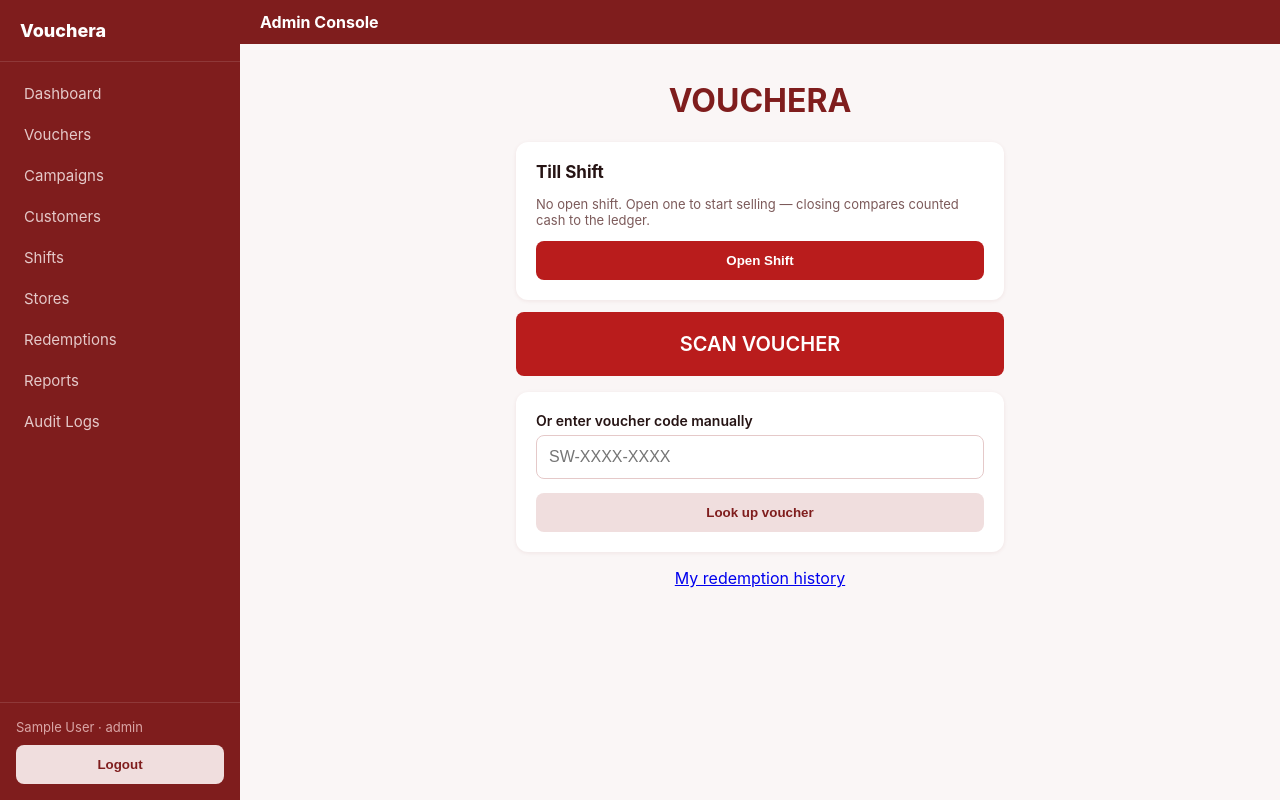
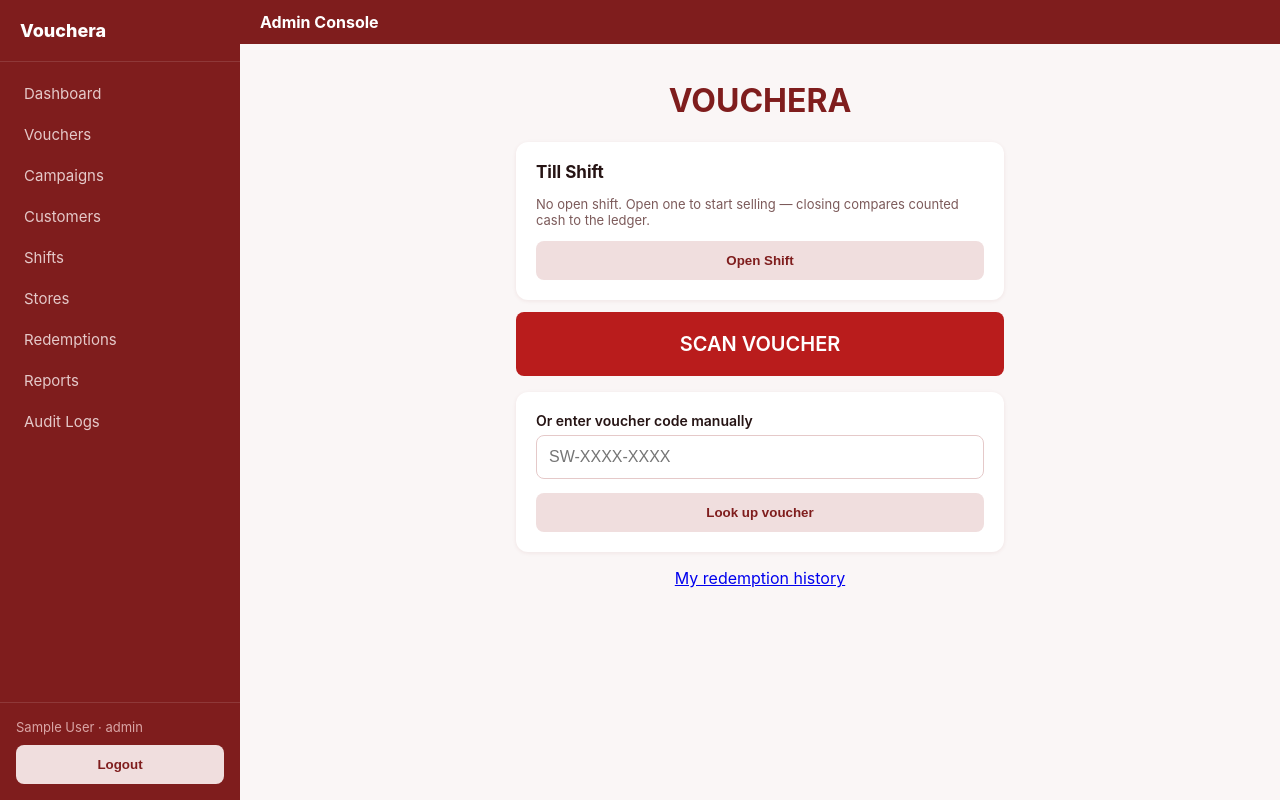
Before and after one commit to rima-intergrated/vouchera, a React (Vite) app in the folder client/: page /cashier in a window 1280 px wide. Built offline with nearby package versions, Linux system fonts and the light colour scheme; no server answers; sample sign-in values are in the browser's storage.

Commit message:
style: distinct till actions, scan stays hero red, open shift secondary, close shift green

```diff
--- a/client/src/pages/Cashier.jsx
+++ b/client/src/pages/Cashier.jsx
@@ -86,7 +86,7 @@ export default function Cashier() {
                 placeholder="K____________" value={declared} onChange={(e) => setDeclared(e.target.value)} />
             </div>
             {shiftMsg.text && <p className={shiftMsg.kind === 'error' ? 'error' : 'muted'}>{shiftMsg.text}</p>}
-            <button className="btn" type="submit" disabled={shiftBusy} style={{ width: '100%' }}>
+            <button className="btn success" type="submit" disabled={shiftBusy} style={{ width: '100%' }}>
               {shiftBusy ? 'Closing…' : 'Close Shift'}
             </button>
           </form>
@@ -94,7 +94,7 @@ export default function Cashier() {
           <>
             <p className="muted small">No open shift. Open one to start selling — closing compares counted cash to the ledger.</p>
             {shiftMsg.text && <p className={shiftMsg.kind === 'error' ? 'error' : 'muted'}>{shiftMsg.text}</p>}
-            <button className="btn" onClick={openShift} disabled={shiftBusy} style={{ width: '100%' }}>
+            <button className="btn secondary" onClick={openShift} disabled={shiftBusy} style={{ width: '100%' }}>
               {shiftBusy ? 'Opening…' : 'Open Shift'}
             </button>
           </>
```
